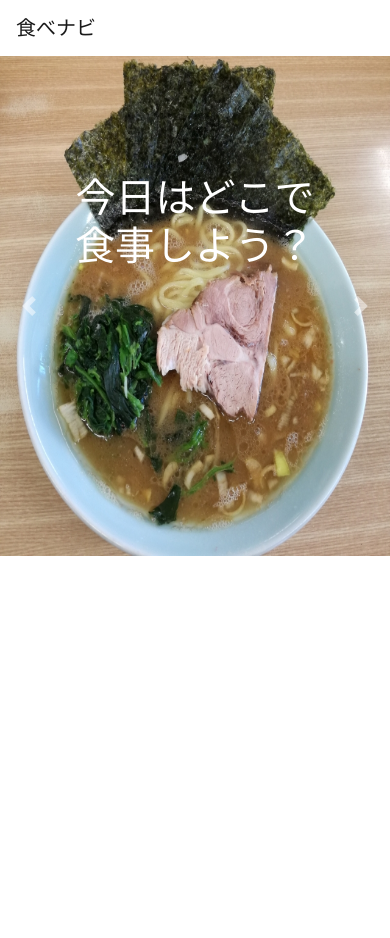
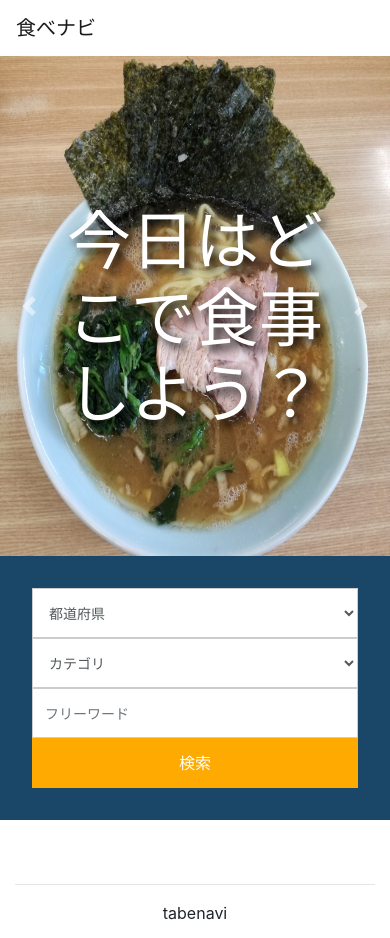
Before and after one commit to tankazuki/gourmet_review, a Django app: template techapp/templates/techapp/index.html in a window 390 px wide. Shown: the top 938 px of the page. Before the commit the page ends 556 px from the top, so only its background shows below. Run offline with Django 3.2, Linux system fonts and the light colour scheme; the template is opened without the code that fills it, so the values that code supplies are empty; some libraries are stand-ins or nearby versions.

Commit message:
検索フォームの側を作成

```diff
--- /dev/null
+++ b/techapp/static/css/index.css
@@ -0,0 +1,60 @@
+/*検索フォーム*/
+.search-sec{
+  padding: 2rem;
+}
+.search-slt{
+  display: block;
+  width: 100%;
+  font-size: 0.875rem;
+  line-height: 1.5;
+  color: #55595c;
+  background-color: #fff;
+  background-image: none;
+  border: 1px solid #ccc;
+  height: calc(3rem + 2px) !important;
+  border-radius:0;
+}
+.search-btn{
+  width: 100%;
+  font-size: 16px;
+  font-weight: 400;
+  text-transform: capitalize;
+  height: calc(3rem + 2px) !important;
+  border-radius:0;
+  background: #ffaa00;
+  color: #ffffff;
+}
+
+/* カルーセル*/
+.carousel-caption h1 {
+  font-size:64px;
+  text-shadow: 5px 5px 10px #000;
+}
+
+.btn-primary {
+  background-color: #ffaa00;
+  border-color: #ffaa00;
+}
+
+.MultiCarousel { float: left; overflow: hidden; padding: 15px; width: 100%; position:relative; }
+.MultiCarousel .MultiCarousel-inner { transition: 1s ease all; float: left; }
+.MultiCarousel .MultiCarousel-inner .item { float: left;}
+.MultiCarousel .MultiCarousel-inner .item > div { text-align: center; padding:10px; margin:10px; background:#f1f1f1; color:#666;}
+.MultiCarousel .leftLst, .MultiCarousel .rightLst { position:absolute; border-radius:50%;top:calc(50% - 20px); }
+.MultiCarousel .leftLst { left:0; }
+.MultiCarousel .rightLst { right:0; }
+.MultiCarousel .leftLst.over, .MultiCarousel .rightLst.over { pointer-events: none; background:#ccc; }
+
+@media (min-width: 992px){
+  .search-sec{
+      position: relative;
+      top: -114px;
+      background: rgba(26, 70, 104, 0.51);
+  }
+}
+
+@media (max-width: 992px){
+  .search-sec{
+      background: #1A4668;
+  }
+}
--- a/techapp/templates/techapp/index.html
+++ b/techapp/templates/techapp/index.html
@@ -8,7 +8,7 @@
 
         <!-- Bootstrap CSS -->
         <link rel="stylesheet" href="https://stackpath.bootstrapcdn.com/bootstrap/4.3.1/css/bootstrap.min.css" integrity="sha384-ggOyR0iXCbMQv3Xipma34MD+dH/1fQ784/j6cY/iJTQUOhcWr7x9JvoRxT2MZw1T" crossorigin="anonymous">
-
+        <link rel="stylesheet" type="text/css" href="{% static 'css/index.css' %}">
         <title>食べなび！</title>
     </head>
 
@@ -66,6 +66,55 @@
             </div>
         </section>
 
+        <section class="search-sec">
+            <div class="container">
+                <form method="GET" action="{% url 'techapp:search' %}" name="searchform">
+                    <div class="row">
+                        <div class="col-lg-12">
+                            <div class="row">
+                                <div class="col-lg-3 col-md-3 col-sm-12 p-0">
+                                    <select class="form-control search-slt" name="pref">
+                                        <option value="">都道府県</option>
+                                        {% for item in pref_list %}
+                                        <option value="{{item.pref}}">{{ item.name }}</option>
+                                        {% endfor %}
+                                    </select>
+                                </div>
+                                <div class="col-lg-3 col-md-3 col-sm-12 p-0">
+                                <select class="form-control search-slt" name="category_l">
+                                    <option value="">カテゴリ</option>
+                                    {% for item in category_list %}
+                                    <option value="{{item.category_l}}">{{ item.name }}</option>
+                                    {% endfor %}
+                                </select>
+                                </div>
+                                <div class="col-lg-3 col-md-3 col-sm-12 p-0">
+                                    <input class="form-control search-slt" type="text" placeholder="フリーワード" aria-label="Search" name="freeword">
+                                </div>
+                                <div class="col-lg-3 col-md-3 col-sm-12 p-0">
+                                    <button type="submit" class="btn search-btn">検索</button>
+                                </div>
+                            </div>
+                        </div>
+                    </div>
+                </form>
+            </div>
+        </section>
+
+        <div class="container">
+            <div class="row">
+                <div class="col-md-12 text-center">
+                    <br/><br/>
+                    <hr/>
+                    <p>tabenavi</p>
+                    <a href="https://api.gnavi.co.jp/api/scope/" target="_blank">
+                      <img src="https://api.gnavi.co.jp/api/img/credit/api_265_65.gif" width="265" height="65" border="0" alt="グルメ情報検索サイト　ぐるなび">
+                    </a>
+                    <br/><br/>
+                </div>
+            </div>
+        </div>
+
         <!-- Optional JavaScript -->
         <!-- jQuery first, then Popper.js, then Bootstrap JS -->
         <script src="https://code.jquery.com/jquery-3.3.1.slim.min.js" integrity="sha384-q8i/X+965DzO0rT7abK41JStQIAqVgRVzpbzo5smXKp4YfRvH+8abtTE1Pi6jizo" crossorigin="anonymous"></script>
--- a/techapp/urls.py
+++ b/techapp/urls.py
@@ -5,5 +5,6 @@ from . import views
 app_name = "techapp"
 
 urlpatterns = [
-    path('', views.IndexView.as_view(), name='index')
+    path('', views.IndexView.as_view(), name='index'),
+    path('search', views.search, name='search'),
 ]
```
Also changed, not shown: techapp/views.py (+7 -0 lines).
